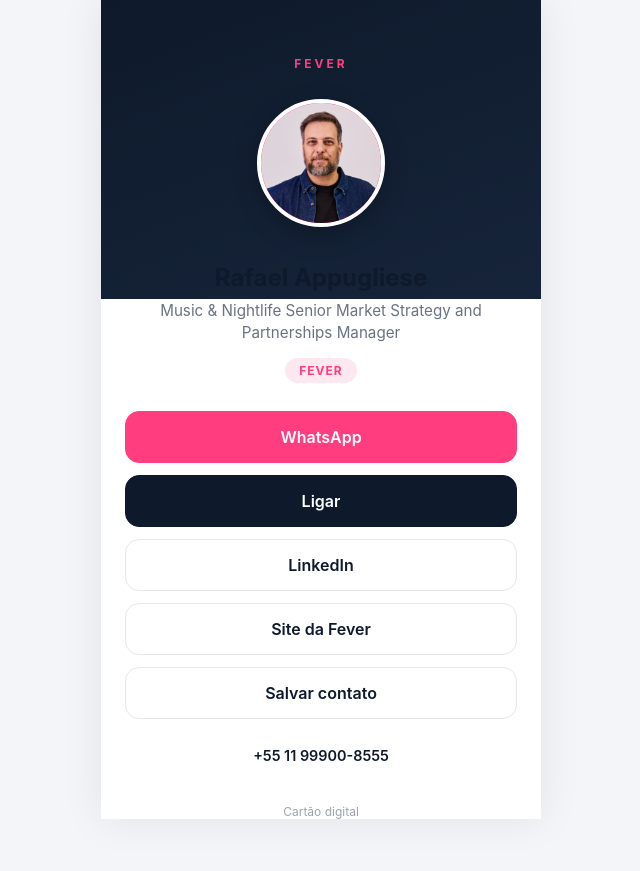
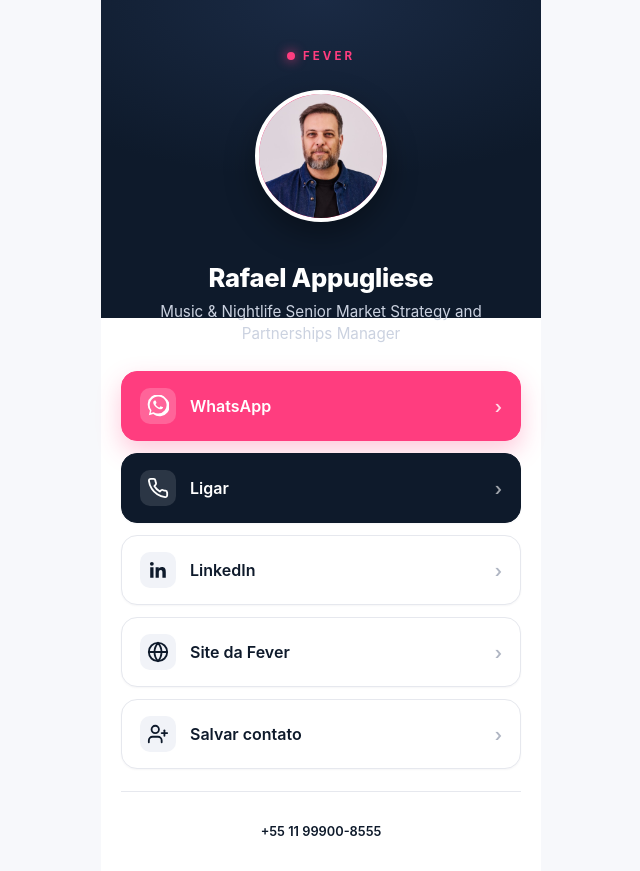
Before and after one commit to paulohartmann-eng/Fever-Rafael_Appugliese, a plain HTML site: page index.html in a window 1280 px wide. Shown: the whole page, without its empty margins (319-959 px from the left). Drawn offline with Linux system fonts and the light colour scheme.

Commit message:
Update index.html

```diff
--- a/index.html
+++ b/index.html
@@ -2,74 +2,77 @@
 <html lang="pt-BR">
 <head>
   <meta charset="UTF-8">
-  <meta name="viewport" content="width=device-width, initial-scale=1.0">
+  <meta name="viewport" content="width=device-width, initial-scale=1.0, viewport-fit=cover">
   <title>Rafael Appugliese | Fever</title>
   <style>
     :root {
       --navy: #0e1a2b;
-      --navy-2: #16243a;
+      --navy-2: #1a2a44;
       --pink: #ff3d7f;
       --pink-hover: #e8316f;
-      --bg: #f4f5f8;
-      --branco: #ffffff;
       --texto: #0e1a2b;
       --cinza: #6b7280;
-      --borda: #e5e7eb;
+      --borda: #e6e8ee;
+      --fundo-suave: #f7f8fb;
     }
     * { box-sizing: border-box; margin: 0; padding: 0; }
+    html, body { background: var(--fundo-suave); }
     body {
       font-family: -apple-system, BlinkMacSystemFont, "Segoe UI", Roboto, Helvetica, Arial, sans-serif;
-      background: var(--bg);
       color: var(--texto);
       min-height: 100vh;
-      display: flex;
-      justify-content: center;
-      padding: 0 0 32px;
+      -webkit-font-smoothing: antialiased;
     }
     .pagina {
-      width: 100%;
       max-width: 440px;
-      background: var(--branco);
+      margin: 0 auto;
       min-height: 100vh;
-      box-shadow: 0 0 40px rgba(14, 26, 43, 0.08);
+      background: #fff;
+      display: flex;
+      flex-direction: column;
     }
 
-    /* Cabeçalho escuro */
+    /* Cabeçalho */
     .topo {
-      background: linear-gradient(160deg, var(--navy) 0%, var(--navy-2) 100%);
-      padding: 56px 24px 72px;
+      background: radial-gradient(120% 80% at 50% 0%, var(--navy-2) 0%, var(--navy) 70%);
+      color: #fff;
       text-align: center;
-      color: #fff;
+      padding: 44px 24px 96px;
       position: relative;
     }
     .marca {
-      font-size: 0.75rem;
+      display: inline-flex;
+      align-items: center;
+      gap: 8px;
+      font-size: 0.72rem;
       font-weight: 700;
       letter-spacing: 3px;
+      text-transform: uppercase;
       color: var(--pink);
-      text-transform: uppercase;
     }
-
-    /* Avatar com foto ou iniciais */
+    .marca::before {
+      content: "";
+      width: 8px;
+      height: 8px;
+      border-radius: 50%;
+      background: var(--pink);
+      box-shadow: 0 0 12px var(--pink);
+    }
     .avatar {
-      width: 128px;
-      height: 128px;
+      width: 132px;
+      height: 132px;
       border-radius: 50%;
-      margin: 28px auto 0;
+      margin: 26px auto 0;
       background: var(--pink);
-      border: 4px solid var(--branco);
+      border: 4px solid #fff;
       position: relative;
       overflow: hidden;
       display: flex;
       align-items: center;
       justify-content: center;
-      box-shadow: 0 8px 24px rgba(0, 0, 0, 0.25);
+      box-shadow: 0 12px 30px rgba(0, 0, 0, 0.35);
     }
-    .avatar span {
-      font-size: 2.2rem;
-      font-weight: 700;
-      color: #fff;
-    }
+    .avatar span { font-size: 2.2rem; font-weight: 700; color: #fff; }
     .avatar img {
       position: absolute;
       inset: 0;
@@ -78,92 +81,110 @@
       object-fit: cover;
     }
 
-    /* Corpo sobreposto */
-    .conteudo {
-      margin-top: -36px;
+    /* Bloco de identidade, sobreposto ao cabeçalho */
+    .identidade {
+      margin-top: -56px;
       padding: 0 24px;
       text-align: center;
       position: relative;
     }
+    .identidade .nome-topo {
+      display: none;
+    }
     h1 {
-      font-size: 1.5rem;
-      font-weight: 700;
-      color: var(--texto);
+      font-size: 1.6rem;
+      font-weight: 800;
+      letter-spacing: -0.3px;
+      color: #fff;
+      margin-top: 0;
     }
     .cargo {
-      margin-top: 8px;
+      margin: 8px auto 0;
+      max-width: 340px;
       font-size: 0.95rem;
-      color: var(--cinza);
+      color: #cbd2e0;
       line-height: 1.45;
     }
-    .selo {
-      display: inline-block;
-      margin-top: 14px;
-      padding: 5px 14px;
-      border-radius: 999px;
-      background: #fde8ef;
-      color: var(--pink);
-      font-size: 0.75rem;
-      font-weight: 700;
-      letter-spacing: 1px;
-      text-transform: uppercase;
-    }
 
-    /* Botões */
-    .acoes {
-      margin-top: 28px;
+    /* Conteúdo */
+    .conteudo {
+      padding: 26px 20px 32px;
       display: flex;
       flex-direction: column;
       gap: 12px;
+      flex: 1;
     }
     .btn {
       display: flex;
       align-items: center;
-      justify-content: center;
-      gap: 10px;
+      gap: 14px;
       width: 100%;
-      padding: 15px 18px;
-      border-radius: 14px;
+      padding: 16px 18px;
+      border-radius: 16px;
+      border: 1.5px solid var(--borda);
+      background: #fff;
+      color: var(--texto);
+      font-family: inherit;
       font-size: 1rem;
       font-weight: 600;
       text-decoration: none;
-      border: 1.5px solid var(--borda);
-      background: var(--branco);
-      color: var(--texto);
       cursor: pointer;
-      font-family: inherit;
-      transition: background 0.2s ease, transform 0.1s ease;
+      transition: transform 0.12s ease, background 0.2s ease, box-shadow 0.2s ease;
+      box-shadow: 0 1px 2px rgba(14, 26, 43, 0.04);
     }
     .btn:active { transform: scale(0.98); }
-    .btn:hover { background: #f9fafb; }
+    .btn svg { width: 22px; height: 22px; flex-shrink: 0; }
+    .btn .texto { flex: 1; text-align: left; }
+    .btn .seta { color: #b0b6c3; font-size: 1.1rem; }
+    .btn:hover { background: #fafbfd; }
+
     .btn.principal {
       background: var(--pink);
       border-color: var(--pink);
       color: #fff;
+      box-shadow: 0 10px 24px rgba(255, 61, 127, 0.28);
     }
     .btn.principal:hover { background: var(--pink-hover); }
+    .btn.principal .seta { color: rgba(255,255,255,0.8); }
+
     .btn.escuro {
       background: var(--navy);
       border-color: var(--navy);
       color: #fff;
     }
     .btn.escuro:hover { background: var(--navy-2); }
+    .btn.escuro .seta { color: rgba(255,255,255,0.6); }
 
-    .contato {
-      margin-top: 28px;
-      font-size: 0.9rem;
+    .icone {
+      width: 36px;
+      height: 36px;
+      border-radius: 10px;
+      display: flex;
+      align-items: center;
+      justify-content: center;
+      flex-shrink: 0;
+    }
+    .btn.principal .icone { background: rgba(255,255,255,0.2); }
+    .btn.escuro .icone { background: rgba(255,255,255,0.12); }
+    .btn:not(.principal):not(.escuro) .icone { background: #f1f3f8; color: var(--navy); }
+
+    .separador {
+      margin: 10px 0 2px;
+      height: 1px;
+      background: var(--borda);
+    }
+
+    .rodape {
+      margin-top: auto;
+      padding-top: 18px;
+      text-align: center;
+      font-size: 0.8rem;
       color: var(--cinza);
     }
-    .contato a {
+    .rodape a {
       color: var(--texto);
       text-decoration: none;
       font-weight: 600;
-    }
-    .rodape {
-      margin-top: 40px;
-      font-size: 0.75rem;
-      color: #9ca3af;
-      text-align: center;
     }
   </style>
 </head>
@@ -177,24 +198,57 @@
       </div>
     </header>
 
-    <section class="conteudo">
+    <section class="identidade">
       <h1>Rafael Appugliese</h1>
       <p class="cargo">Music &amp; Nightlife Senior Market Strategy and Partnerships Manager</p>
-      <span class="selo">Fever</span>
+    </section>
 
-      <div class="acoes">
-        <a class="btn principal" href="https://wa.me/5511999008555" target="_blank" rel="noopener">WhatsApp</a>
-        <a class="btn escuro" href="tel:+5511999008555">Ligar</a>
-        <a class="btn" href="https://www.linkedin.com/in/appugliese/" target="_blank" rel="noopener">LinkedIn</a>
-        <a class="btn" href="https://www.feverup.com" target="_blank" rel="noopener">Site da Fever</a>
-        <button class="btn" id="salvar" type="button">Salvar contato</button>
-      </div>
+    <section class="conteudo">
+      <a class="btn principal" href="https://wa.me/5511999008555" target="_blank" rel="noopener">
+        <span class="icone">
+          <svg viewBox="0 0 24 24" fill="currentColor"><path d="M20.5 3.5A11 11 0 0 0 3.2 17.3L2 22l4.8-1.2A11 11 0 1 0 20.5 3.5zM12 20.2a9.2 9.2 0 0 1-4.7-1.3l-.3-.2-2.9.8.8-2.8-.2-.3A9.2 9.2 0 1 1 12 20.2zm5-6.9c-.3-.1-1.6-.8-1.8-.9s-.4-.1-.6.1-.7.9-.8 1-.3.2-.6.1a7.5 7.5 0 0 1-2.2-1.4 8.3 8.3 0 0 1-1.5-1.9c-.2-.3 0-.5.1-.6l.4-.5.3-.4c.1-.2 0-.3 0-.5l-.8-2c-.2-.5-.4-.4-.6-.4h-.5a1 1 0 0 0-.7.3 2.9 2.9 0 0 0-.9 2.2 5 5 0 0 0 1.1 2.7 11.4 11.4 0 0 0 4.4 3.9c.6.3 1.1.4 1.5.5a3.6 3.6 0 0 0 1.7.1 2.8 2.8 0 0 0 1.8-1.3 2.2 2.2 0 0 0 .2-1.3c0-.1-.2-.2-.5-.3z"/></svg>
+        </span>
+        <span class="texto">WhatsApp</span>
+        <span class="seta">›</span>
+      </a>
 
-      <p class="contato">
+      <a class="btn escuro" href="tel:+5511999008555">
+        <span class="icone">
+          <svg viewBox="0 0 24 24" fill="none" stroke="currentColor" stroke-width="2" stroke-linecap="round" stroke-linejoin="round"><path d="M22 16.9v3a2 2 0 0 1-2.2 2 19.8 19.8 0 0 1-8.6-3.1 19.5 19.5 0 0 1-6-6A19.8 19.8 0 0 1 2.1 4.2 2 2 0 0 1 4.1 2h3a2 2 0 0 1 2 1.7c.1.9.4 1.8.7 2.7a2 2 0 0 1-.5 2.1L8 9.9a16 16 0 0 0 6 6l1.3-1.3a2 2 0 0 1 2.1-.4c.9.3 1.8.6 2.7.7a2 2 0 0 1 1.7 2z"/></svg>
+        </span>
+        <span class="texto">Ligar</span>
+        <span class="seta">›</span>
+      </a>
+
+      <a class="btn" href="https://www.linkedin.com/in/appugliese/" target="_blank" rel="noopener">
+        <span class="icone">
+          <svg viewBox="0 0 24 24" fill="currentColor"><path d="M20.4 20.5h-3.6v-5.6c0-1.3 0-3-1.8-3s-2.1 1.4-2.1 2.9v5.7H9.4V9h3.4v1.6c.5-.9 1.6-1.8 3.4-1.8 3.6 0 4.3 2.4 4.3 5.5v6.2zM5.3 7.4a2.1 2.1 0 1 1 0-4.2 2.1 2.1 0 0 1 0 4.2zM7.1 20.5H3.5V9h3.6v11.5z"/></svg>
+        </span>
+        <span class="texto">LinkedIn</span>
+        <span class="seta">›</span>
+      </a>
+
+      <a class="btn" href="https://www.feverup.com" target="_blank" rel="noopener">
+        <span class="icone">
+          <svg viewBox="0 0 24 24" fill="none" stroke="currentColor" stroke-width="2" stroke-linecap="round" stroke-linejoin="round"><circle cx="12" cy="12" r="10"/><path d="M2 12h20M12 2a15 15 0 0 1 0 20M12 2a15 15 0 0 0 0 20"/></svg>
+        </span>
+        <span class="texto">Site da Fever</span>
+        <span class="seta">›</span>
+      </a>
+
+      <button class="btn" id="salvar" type="button">
+        <span class="icone">
+          <svg viewBox="0 0 24 24" fill="none" stroke="currentColor" stroke-width="2" stroke-linecap="round" stroke-linejoin="round"><path d="M16 21v-2a4 4 0 0 0-4-4H6a4 4 0 0 0-4 4v2"/><circle cx="9" cy="7" r="4"/><line x1="19" y1="8" x2="19" y2="14"/><line x1="22" y1="11" x2="16" y2="11"/></svg>
+        </span>
+        <span class="texto">Salvar contato</span>
+        <span class="seta">›</span>
+      </button>
+
+      <div class="separador"></div>
+
+      <p class="rodape">
         <a href="tel:+5511999008555">+55 11 99900-8555</a>
       </p>
-
-      <p class="rodape">Cartão digital</p>
     </section>
   </main>
 
```
